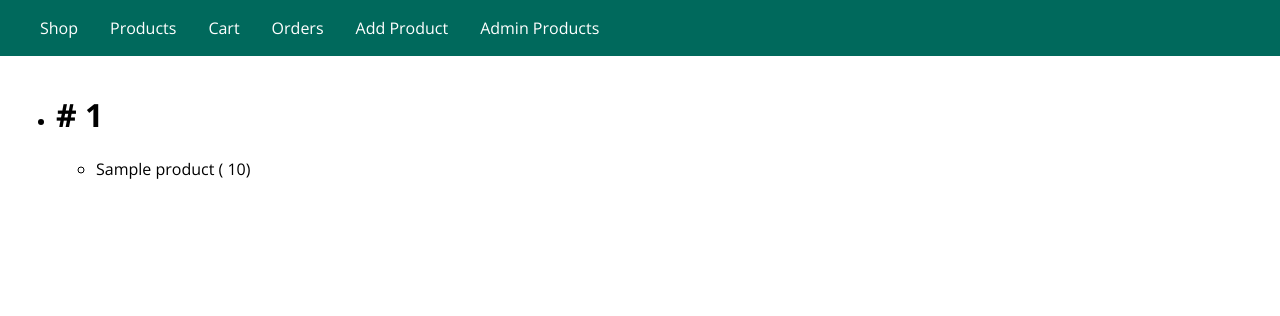
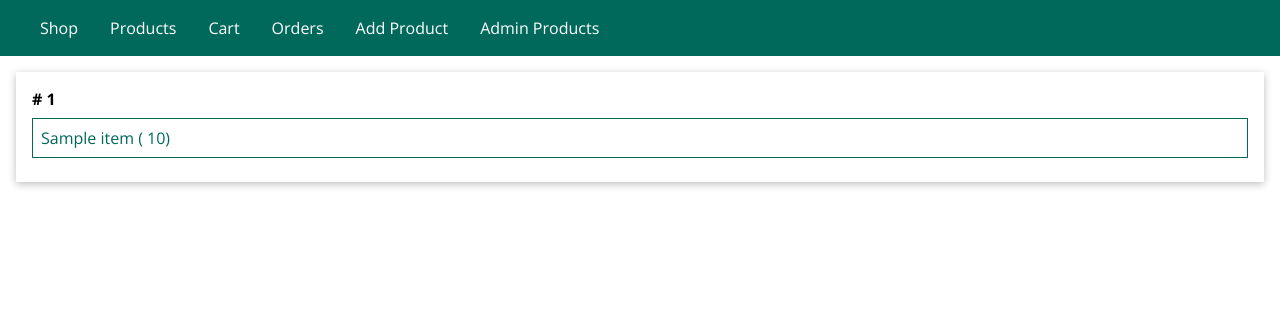
Before and after one commit to lamttFX16122/Nodejs, a Node project: template views/shop/orders.ejs in a window 1280 px wide. Shown: the top 316 px of the page. Run offline with Node 20 templates, Linux system fonts and the light colour scheme; the template is opened without the code that fills it: most values are stand-ins (such as "Sample title", 1, 10 or a date in 2020); some libraries are stand-ins or nearby versions.

Commit message:
Getting order

```diff
--- a/public/css/main.css
+++ b/public/css/main.css
@@ -212,3 +212,36 @@ form {
 .product-img img {
     height: 100%;
 }
+
+
+/* ================ Order================= */
+
+.orders {
+    list-style: none;
+    padding: 0;
+    margin: 0;
+}
+
+.orders__item h1 {
+    margin: 0;
+    font-size: 1rem;
+}
+
+.orders__item {
+    box-shadow: 0 2px 8px rgba(0, 0, 0, 0.26);
+    padding: 1rem;
+    margin-bottom: 1rem;
+}
+
+.orders__products {
+    list-style: none;
+    margin: 0;
+    padding: 0;
+}
+
+.orders__products-item {
+    margin: 0.5rem 0;
+    padding: 0.5rem;
+    border: 1px solid #00695c;
+    color: #00695c;
+}
--- a/routes/shop.js
+++ b/routes/shop.js
@@ -15,7 +15,7 @@ router.get('/products/:id', shopController.getProduct);
 router.get('/cart', shopController.getCart);
 router.post('/cart', shopController.postCart);
 
-// router.get('/orders', shopController.getOrders);
+router.get('/orders', shopController.getOrders);
 
 router.post('/create-order', shopController.postOrders);
 
--- a/views/shop/orders.ejs
+++ b/views/shop/orders.ejs
@@ -7,17 +7,17 @@
                 <%if(orders.length<=0){%>
                     <h1>Nothing there!</h1>
                     <%}else{%>
-                        <ul>
+                        <ul class="orders">
                             <%orders.forEach((order) => {%>
-                                <li>
+                                <li class="orders__item">
                                     <h1>#
-                                        <%= order.id%>
+                                        <%= order._id%>
                                     </h1>
-                                    <ul>
-                                        <%order.products.forEach((value) => {%>
-                                            <li>
+                                    <ul class="orders__products">
+                                        <%order.items.forEach((value) => {%>
+                                            <li class="orders__products-item">
                                                 <%=value.title%> (
-                                                    <%=value.orderItem.quantity%>)
+                                                    <%=value.quantity%>)
                                             </li>
                                             <%})%>
                                     </ul>
```
Also changed, not shown: controllers/shop.js (+12 -11 lines), models/user.js (+4 -4 lines).
